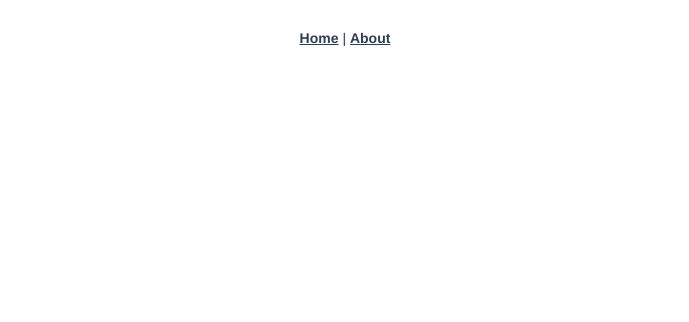
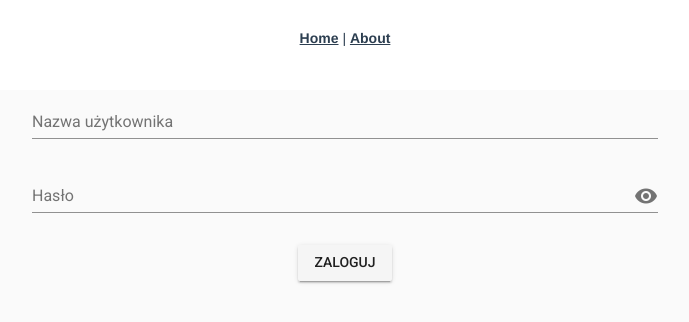
Before and after one commit to stanislawK/plant_collector, a Vue app in the folder frontend/: page /login in a window 1280 px wide. Shown: the top 322 px of the page, without its empty margins (295-984 px from the left). Built offline with nearby package versions, Linux system fonts and the light colour scheme.

Commit message:
add login component

```diff
--- a/frontend/src/App.vue
+++ b/frontend/src/App.vue
@@ -7,7 +7,13 @@
     <router-view/>
   </div>
 </template>
-
+<script>
+  export default {
+    created() {
+      this.$store.dispatch('signin/tryAutoLogin')
+    }
+  }
+</script>
 <style>
 #app {
   font-family: 'Avenir', Helvetica, Arial, sans-serif;
--- /dev/null
+++ b/frontend/src/components/SignIn.vue
@@ -0,0 +1,136 @@
+<template>
+  <div class="register-form">
+    <v-app id="register">
+      <v-layout justify-center>
+        <v-flex xs12 sm6>
+          <v-alert
+          type="error"
+          :value="error_msg ? true : false"
+          @click="error_msg=''"
+          transition="slide-y-transition"
+          >{{error_msg}}</v-alert>
+          <v-alert
+          type="success"
+          :value="successAlert"
+          @click="successAlert = !successAlert"
+          transition="slide-y-transition"
+          >Pomyślnie zalogowano</v-alert>
+          <v-progress-circular
+            v-if="spinner"
+            :size="50"
+            color="green"
+            indeterminate>
+          </v-progress-circular>
+          <form>
+            <v-text-field
+            v-model="username"
+            label="Nazwa użytkownika"
+            required
+            :error-messages="usernameErrors"
+            @input="$v.username.$touch()"
+            @blur="$v.username.$touch()"
+            ></v-text-field>
+            <v-text-field
+            v-model="password"
+            label="Hasło"
+            :append-icon="show1 ? 'visibility_off' : 'visibility'"
+            :type="show1 ? 'text' : 'password'"
+            @click:append="show1 = !show1"
+            required
+            :error-messages="passwordErrors"
+            @input="$v.password.$touch()"
+            @blur="$v.password.$touch()"
+            ></v-text-field>
+            <v-btn @click="onSubmit">Zaloguj</v-btn>
+          </form>
+        </v-flex>
+      </v-layout>
+    </v-app>
+  </div>
+</template>
+
+<script>
+import { maxLength, required } from 'vuelidate/lib/validators'
+
+export default {
+  data() {
+    return {
+      username: '',
+      password: '',
+      show1: false,
+      error_msg: '',
+      successAlert: false,
+      spinner: false
+    }
+  },
+
+  validations: {
+    username: { required, maxLength: maxLength(10) },
+    password: { required, minLength: maxLength(50) }
+  },
+
+  methods: {
+    onSubmit() {
+      const loginData = {
+        username: this.username,
+        password: this.password
+      }
+      this.error_msg = ''
+      if(!this.$v.$invalid) {
+        this.spinner = true
+        this.$store.dispatch('signin/login', loginData)
+        .then( res => {
+          this.spinner = false
+          this.clearForm()
+          if (res.status == 200) {
+            this.successAlert = true;
+          }
+        }, error => {
+          this.spinner = false
+          this.clearForm()
+          const err = error.response.data.message
+          if (err.includes('Invalid credentials')) {
+            this.error_msg = "Nieprawidłowa nazwa użytkownika, lub hasło"
+          } if (err.includes("wasn't comifired")) {
+            this.error_msg = ("Rejestracja nie została dokończona.\
+                              Sprawdź skrzynkę email")
+          }
+        })
+      }
+    },
+    clearForm() {
+      this.$v.$reset()
+      this.username = ''
+      this.password = ''
+    }
+  },
+
+  computed: {
+    usernameErrors() {
+      const errors = []
+      if (!this.$v.username.$dirty) return errors
+      !this.$v.username.maxLength && errors.push(
+        'Wprowadź poprawną nazwę użytkownika'
+      )
+      !this.$v.username.required && errors.push(
+        'Nazwa użytkownika jest wymagana'
+      )
+      return errors
+    },
+    passwordErrors() {
+      const errors = []
+      if (!this.$v.password.$dirty) return errors
+      !this.$v.username.required && errors.push(
+        'Hasło jest wymagane'
+      )
+      return errors
+    },
+    requestStatus() {
+      return this.$store.getters['signin/authStatus']
+    }
+  },
+}
+</script>
+
+<style lang="css">
+</style>
--- a/frontend/src/router.js
+++ b/frontend/src/router.js
@@ -3,6 +3,7 @@ import VueRouter from 'vue-router'
 import Home from './views/Home.vue'
 import Register from './components/Register.vue'
 import Confirmation from './components/Confirmation.vue'
+import SignIn from './components/SignIn.vue'
 
 Vue.use(VueRouter)
 
@@ -28,6 +29,9 @@ export default new VueRouter({
     },
     {
       path: '/confirm/:id', component: Confirmation
-    }
+    },
+    {
+      path: '/login', component: SignIn
+    },
   ]
 })
--- a/frontend/src/store/index.js
+++ b/frontend/src/store/index.js
@@ -1,6 +1,7 @@
 import Vue from 'vue';
 import Vuex from 'vuex';
 import register from './modules/register';
+import signin from './modules/signin';
 
 Vue.use(Vuex);
 
@@ -11,7 +12,8 @@ const store = new Vuex.Store({
   actions: {},
 
   modules: {
-    register
+    register,
+    signin
   }
 })
 
--- /dev/null
+++ b/frontend/src/store/modules/signin.js
@@ -0,0 +1,43 @@
+import axios from 'axios'
+axios.defaults.baseURL = 'http://0.0.0.0:5000'
+
+export default {
+  namespaced: true,
+  state: {
+    token: localStorage.getItem('token') || '',
+    user: {}
+  },
+  getters: {
+    isLoggedIn: state => !!state.token,
+  },
+  mutations: {
+    auth_success(state, token) {
+      state.token = token
+    }
+  },
+  actions: {
+    login({commit}, loginData) {
+      return new Promise ((resolve, reject) => {
+        axios.post('/login', {
+          username: loginData.username,
+          password: loginData.password
+        })
+        .then( res => {
+          localStorage.setItem('token', res.data.access_token)
+          commit('auth_success', res.data.access_token)
+          resolve(res)
+        }, error => {
+          localStorage.removeItem('token')
+          reject(error)
+        })
+      })
+    },
+    tryAutoLogin({commit}) {
+      const token = localStorage.getItem('token')
+      if (!token) {
+        return
+      }
+      commit('auth_success', token)
+    }
+  }
+}
```
